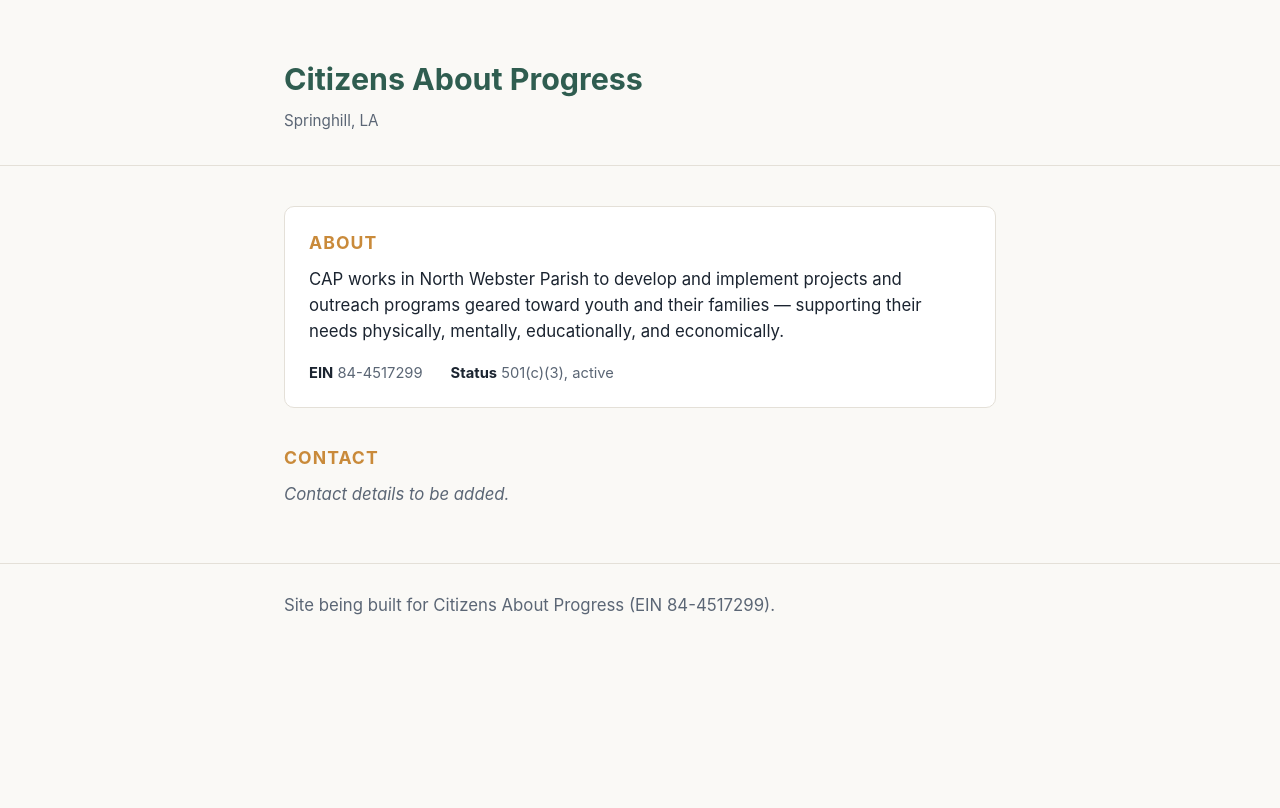
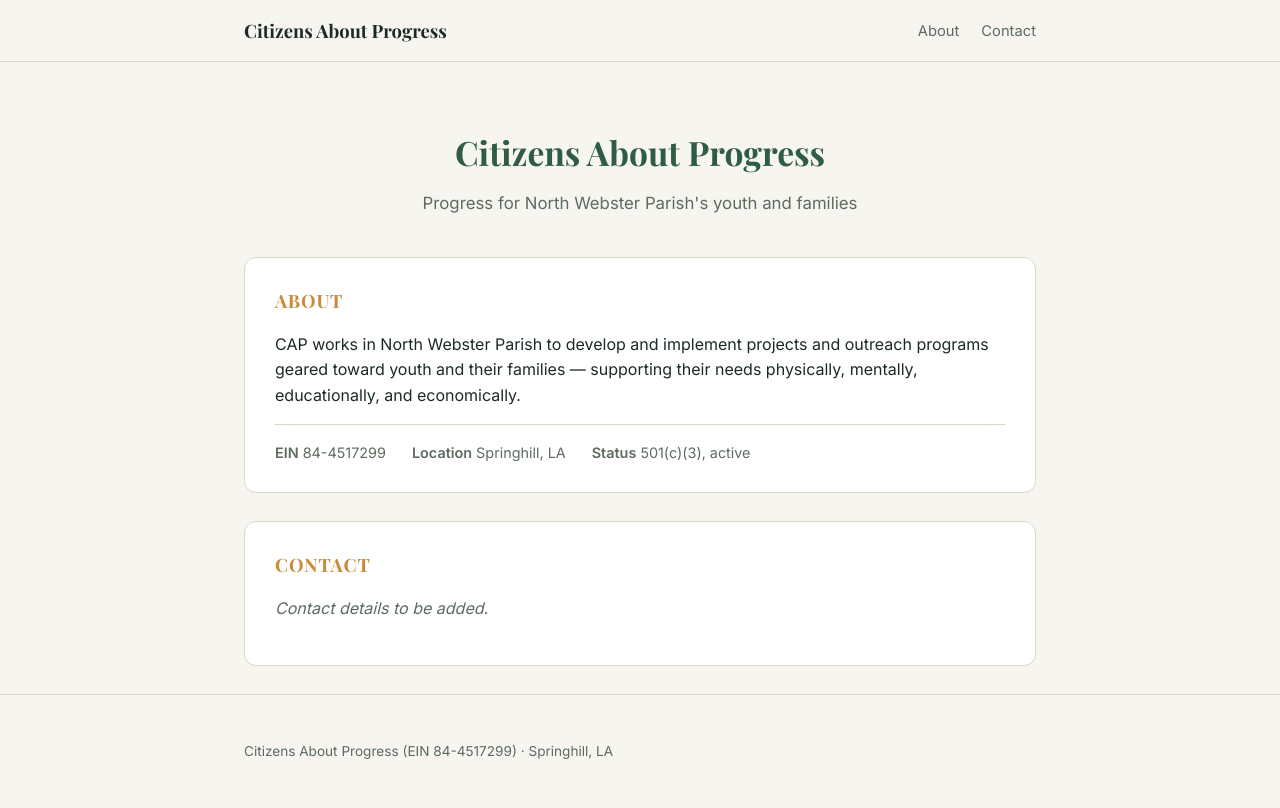
Before and after one commit to paxle1802/citizensaboutprogress.org, a plain HTML site: page index.html in a window 1280 px wide. Drawn offline with nearby package versions, Linux system fonts and the light colour scheme.

Commit message:
style: redesign with distinct color palette and layout

```diff
--- a/assets/css/styles.css
+++ b/assets/css/styles.css
@@ -1,17 +1,53 @@
-:root{--ink:#1b2430;--muted:#5b6675;--bg:#faf9f6;--card:#ffffff;--accent:#2f5d50;--accent-2:#c98a3a;--border:#e4e0d8;}
+@import url('https://fonts.googleapis.com/css2?family=Playfair+Display:wght@600;700&family=Inter:wght@400;500;600&display=swap');
+:root{
+  --bg:#f7f5f0; --card:#ffffff; --ink:#1c2b22; --muted:#5d6b60;
+  --accent:#2f5d44; --accent2:#c98a3a; --border:#dcd6c8;
+}
 *{box-sizing:border-box;}
-body{margin:0;font-family:-apple-system,Segoe UI,Roboto,Helvetica,Arial,sans-serif;background:var(--bg);color:var(--ink);line-height:1.55;}
-.wrap{max-width:760px;margin:0 auto;padding:0 24px;}
-header.site{padding:56px 0 32px;border-bottom:1px solid var(--border);}
-header.site h1{font-size:1.9rem;margin:0 0 6px;color:var(--accent);}
-header.site p.loc{margin:0;color:var(--muted);font-size:0.95rem;}
-main{padding:40px 0 20px;}
-section{margin-bottom:36px;}
-h2{font-size:1.1rem;text-transform:uppercase;letter-spacing:.06em;color:var(--accent-2);margin:0 0 10px;}
-p{margin:0 0 14px;font-size:1.05rem;}
-.card{background:var(--card);border:1px solid var(--border);border-radius:10px;padding:22px 24px;}
-.meta{display:flex;flex-wrap:wrap;gap:10px 28px;font-size:0.92rem;color:var(--muted);margin-top:18px;}
-.meta strong{color:var(--ink);}
+body{margin:0;font-family:'Inter',-apple-system,Segoe UI,Roboto,sans-serif;background:var(--bg);color:var(--ink);line-height:1.6;}
+h1,h2,h3{font-family:'Playfair Display',Georgia,serif;}
+.wrap{max-width:840px;margin:0 auto;padding:0 24px;}
+a{color:var(--accent);}
 .pending{font-style:italic;color:var(--muted);}
-footer{padding:28px 0 56px;border-top:1px solid var(--border);color:var(--muted);font-size:0.85rem;}
-a{color:var(--accent);}
+footer.site{padding:32px 0;border-top:1px solid var(--border);color:var(--muted);font-size:0.85rem;}
+nav.top{border-bottom:1px solid var(--border);}
+nav.top .wrap{display:flex;align-items:center;justify-content:space-between;padding:16px 24px;max-width:840px;}
+nav.top .brand{font-family:'Playfair Display',serif;font-weight:700;font-size:1.15rem;color:var(--ink);text-decoration:none;}
+nav.top ul{list-style:none;display:flex;gap:22px;margin:0;padding:0;}
+nav.top a{text-decoration:none;color:var(--muted);font-size:0.92rem;}
+nav.top a:hover{color:var(--accent);}
+
+/* Layout A: centered hero card, stacked sections */
+body.layout-a header.hero{padding:64px 0 40px;text-align:center;}
+body.layout-a header.hero h1{font-size:2.1rem;margin:0 0 10px;color:var(--accent);}
+body.layout-a header.hero p.tagline{color:var(--muted);font-size:1.05rem;margin:0;}
+body.layout-a section.card{background:var(--card);border:1px solid var(--border);border-radius:12px;padding:28px 30px;margin-bottom:28px;}
+body.layout-a section.card h2{font-size:1.15rem;color:var(--accent2);text-transform:uppercase;letter-spacing:.05em;margin:0 0 14px;}
+body.layout-a .meta{display:flex;flex-wrap:wrap;gap:10px 26px;font-size:0.9rem;color:var(--muted);margin-top:16px;padding-top:16px;border-top:1px solid var(--border);}
+body.layout-a .program{margin-bottom:16px;}
+body.layout-a .program h3{font-size:1rem;margin:0 0 4px;color:var(--accent);}
+
+/* Layout B: full-bleed accent hero, wide single column */
+body.layout-b header.hero{background:var(--accent);color:#fff;padding:70px 0;}
+body.layout-b header.hero .wrap{max-width:840px;}
+body.layout-b header.hero h1{font-size:2.3rem;margin:0 0 12px;color:#fff;}
+body.layout-b header.hero p.tagline{color:rgba(255,255,255,.85);font-size:1.1rem;margin:0;}
+body.layout-b main{padding:44px 0;}
+body.layout-b section{margin-bottom:34px;}
+body.layout-b section h2{font-size:1.05rem;color:var(--accent);text-transform:uppercase;letter-spacing:.06em;margin:0 0 14px;padding-bottom:8px;border-bottom:2px solid var(--accent2);display:inline-block;}
+body.layout-b .program{border-left:3px solid var(--accent2);padding-left:16px;margin-bottom:18px;}
+body.layout-b .program h3{margin:0 0 4px;color:var(--ink);font-size:1.02rem;}
+body.layout-b .meta{display:flex;gap:24px;flex-wrap:wrap;font-size:0.88rem;color:var(--muted);}
+
+/* Layout C: split hero, alternating cards */
+body.layout-c header.hero{padding:56px 0;}
+body.layout-c header.hero .split{display:flex;gap:32px;flex-wrap:wrap;align-items:flex-end;}
+body.layout-c header.hero h1{font-size:2rem;margin:0 0 8px;color:var(--ink);flex:2;min-width:260px;}
+body.layout-c header.hero p.tagline{color:var(--muted);flex:2;min-width:260px;margin:0 0 6px;}
+body.layout-c .badge{background:var(--accent);color:#fff;border-radius:10px;padding:14px 18px;font-size:0.85rem;flex:1;min-width:180px;}
+body.layout-c .badge strong{display:block;font-size:0.75rem;text-transform:uppercase;letter-spacing:.06em;opacity:.85;margin-bottom:4px;}
+body.layout-c section.card{background:var(--card);border-left:4px solid var(--accent2);border-radius:0 10px 10px 0;padding:24px 28px;margin-bottom:24px;box-shadow:0 1px 3px rgba(0,0,0,.04);}
+body.layout-c section.card:nth-of-type(even){border-left-color:var(--accent);}
+body.layout-c section.card h2{font-size:1.05rem;color:var(--ink);margin:0 0 12px;}
+body.layout-c .program{margin-bottom:14px;}
+body.layout-c .program h3{margin:0 0 4px;color:var(--accent);font-size:1rem;}
--- a/index.html
+++ b/index.html
@@ -4,36 +4,28 @@
 <meta charset="UTF-8" />
 <meta name="viewport" content="width=device-width, initial-scale=1.0" />
 <title>Citizens About Progress | Springhill, LA</title>
-<meta name="description" content="Citizens About Progress, a 501(c)(3) nonprofit organization based in Springhill, LA." />
+<meta name="description" content="Citizens About Progress, a 501(c)(3) nonprofit in Springhill, LA. Progress for North Webster Parish's youth and families." />
 <link rel="stylesheet" href="assets/css/styles.css" />
 </head>
-<body>
-<header class="site">
+<body class="layout-a">
+<nav class="top">
   <div class="wrap">
-    <h1>Citizens About Progress</h1>
-    <p class="loc">Springhill, LA</p>
+    <a class="brand" href="#top">Citizens About Progress</a>
+    <ul><li><a href="#about">About</a></li><li><a href="#contact">Contact</a></li></ul>
   </div>
-</header>
-<main>
-  <div class="wrap">
-    <section class="card">
-      <h2>About</h2>
-      <p>CAP works in North Webster Parish to develop and implement projects and outreach programs geared toward youth and their families — supporting their needs physically, mentally, educationally, and economically.</p>
-      <div class="meta">
-        <span><strong>EIN</strong> 84-4517299</span>
-        <span><strong>Status</strong> 501(c)(3), active</span>
-      </div>
-    </section>
-    <section>
-      <h2>Contact</h2>
-      <p class="pending">Contact details to be added.</p>
-    </section>
-  </div>
-</main>
-<footer>
-  <div class="wrap">
-    <p>Site being built for Citizens About Progress (EIN 84-4517299).</p>
-  </div>
-</footer>
+</nav>
+<header class="hero" id="top"><div class="wrap">
+  <h1>Citizens About Progress</h1>
+  <p class="tagline">Progress for North Webster Parish's youth and families</p>
+</div></header>
+<main><div class="wrap">
+  <section class="card" id="about"><h2>About</h2>
+    <p>CAP works in North Webster Parish to develop and implement projects and outreach programs geared toward youth and their families — supporting their needs physically, mentally, educationally, and economically.</p>
+    <div class="meta"><span><strong>EIN</strong> 84-4517299</span><span><strong>Location</strong> Springhill, LA</span><span><strong>Status</strong> 501(c)(3), active</span></div>
+  </section>
+
+  <section class="card" id="contact"><h2>Contact</h2><p class="pending">Contact details to be added.</p></section>
+</div></main>
+<footer class="site"><div class="wrap"><p>Citizens About Progress (EIN 84-4517299) &middot; Springhill, LA</p></div></footer>
 </body>
 </html>
```
